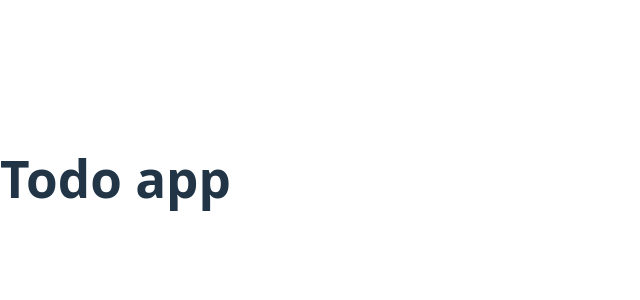
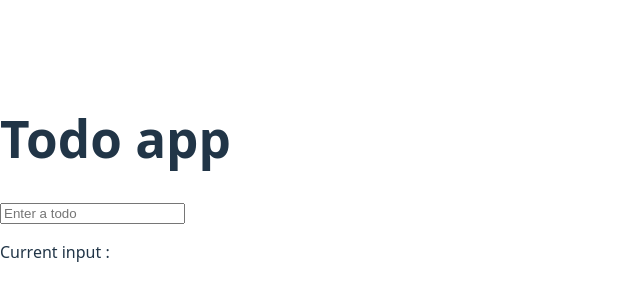
Before and after one commit to brarprabh/Todo, a React (Vite) app: page / in a window 1280 px wide. Shown: the part 222-522 px from the top of the page, without its empty margins (0-640 px from the left). Built offline with nearby package versions, Linux system fonts and the light colour scheme.

Commit message:
add todo input with controlled state

```diff
--- a/src/App.jsx
+++ b/src/App.jsx
@@ -1,9 +1,11 @@
 import Header from './Header';
+import TodoInput from './TodoInput';
 
 function App() {
   return (
     <div>
       <Header/>
+      <TodoInput />
     </div>
   );
 }
--- /dev/null
+++ b/src/TodoInput.jsx
@@ -0,0 +1,18 @@
+import {useState} from "react";
+
+function TodoInput() {
+    const [text, setText] = useState("");
+
+    return(
+        <div>
+            <input type="text"
+            placeholder="Enter a todo"
+            value={text}
+            onChange={(e) => setText(e.target.value)} />
+
+            <p>Current input : {text}</p>
+        </div>
+    );
+}
+
+export default TodoInput;
```
Also changed, not shown: 1 other file (tests, documents, lock files or other folders).
